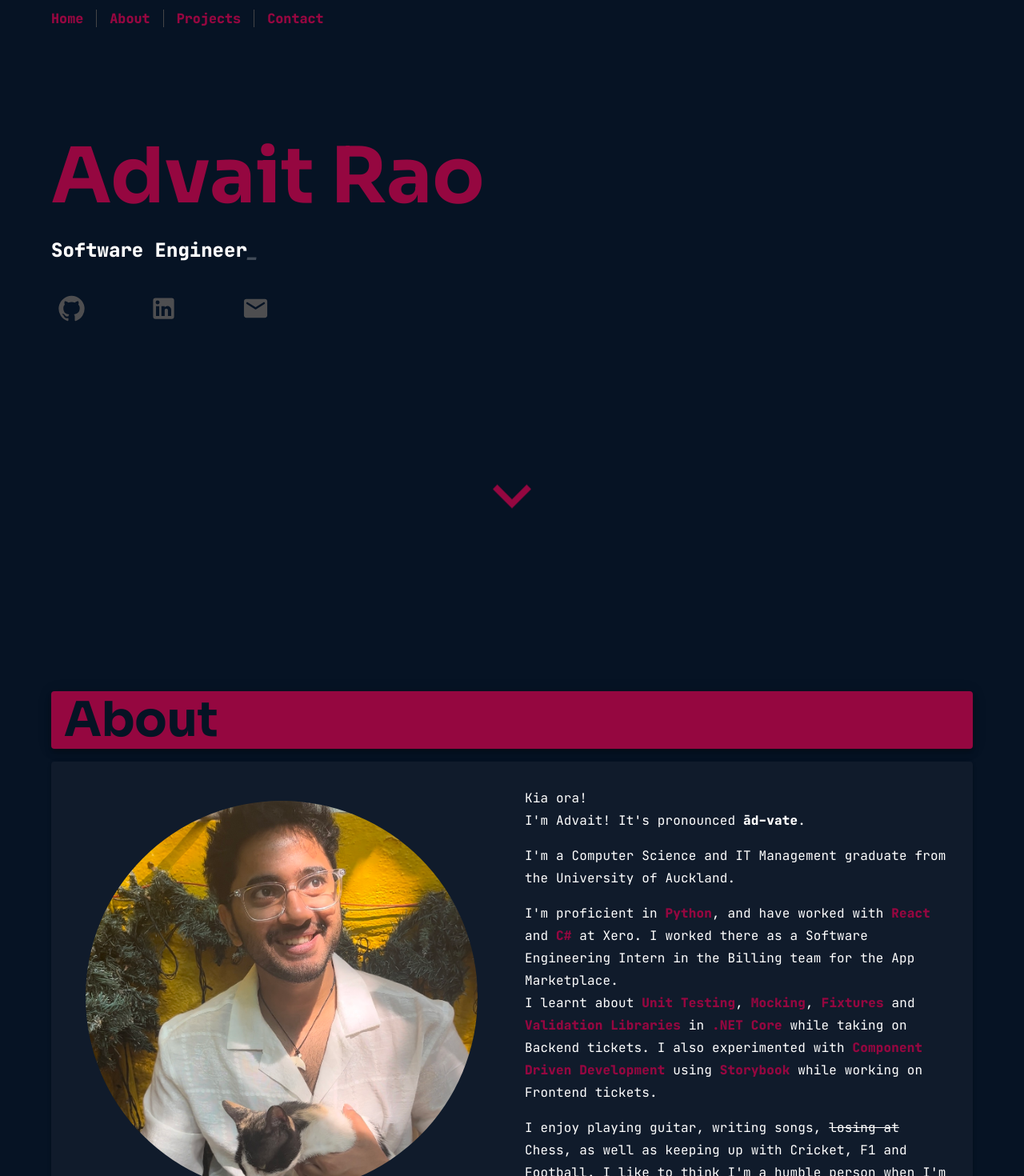
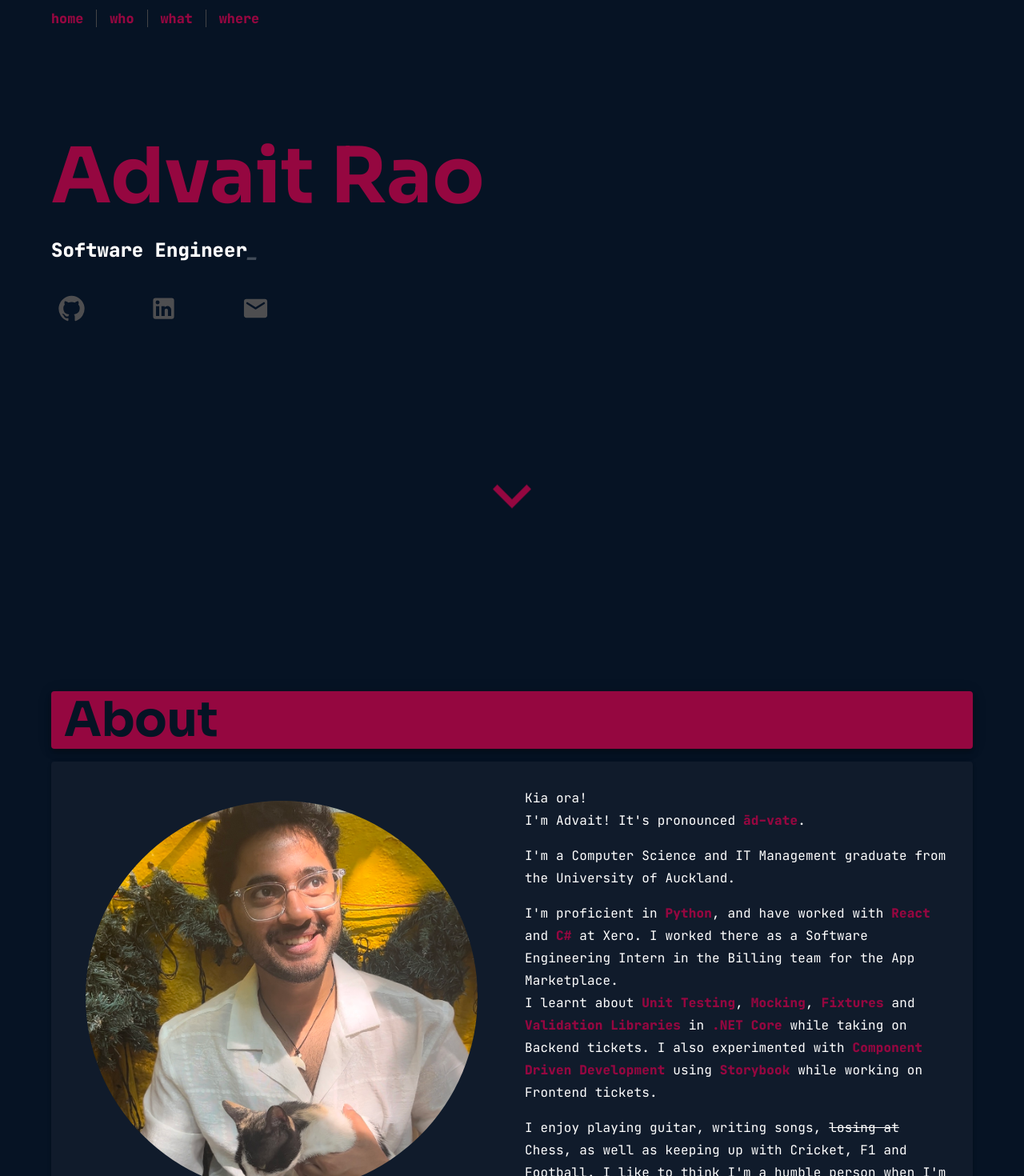
Before and after one commit to advait-rao/Advait, a React (Create React App) app: page / in a window 1280 px wide. Shown: the top 1470 px of the page at 80% size. Built offline with nearby package versions, Linux system fonts and the light colour scheme.

Commit message:
more etc

```diff
--- a/src/App.js
+++ b/src/App.js
@@ -1,4 +1,5 @@
 import { Box } from '@mui/system';
+import Nav from './layout/Nav';
 import Footer from './layout/Footer';
 import Home from './views/Home';
 import About from './views/About';
@@ -13,6 +14,7 @@ function App() {
                 minHeight: '100vh',
             }}
         >
+            <Nav />
             <Home />
             <About />
             <Projects />
--- a/src/components/AboutCard.jsx
+++ b/src/components/AboutCard.jsx
@@ -47,7 +47,8 @@ const AboutCard = (props) => {
                         >
                             <p>
                                 Kia ora! <br />
-                                I'm Advait! It's pronounced <b>ād–vate</b>.
+                                I'm Advait! It's pronounced{' '}
+                                <b className='accent'>ād–vate</b>.
                             </p>
                             <p>
                                 I'm a Computer Science and IT Management
--- a/src/index.css
+++ b/src/index.css
@@ -5,6 +5,7 @@ body {
         'Helvetica Neue', sans-serif;
     -webkit-font-smoothing: antialiased;
     -moz-osx-font-smoothing: grayscale;
+    background-color: #061324;
 }
 
 code {
--- a/src/layout/Nav.jsx
+++ b/src/layout/Nav.jsx
@@ -2,6 +2,7 @@ import React from 'react';
 import { Box } from '@mui/system';
 import Divider from '@mui/material/Divider';
 import Stack from '@mui/material/Stack';
+import { Container } from '@mui/material';
 
 export const Nav = () => {
     return (
@@ -11,44 +12,50 @@ export const Nav = () => {
                 fontFamily: 'JetBrains Mono',
                 fontSize: '2.1vh',
                 paddingTop: '1.5vh',
-                paddingBottom: '2vh',
                 backgroundColor: '#061324',
                 display: 'flex',
                 flexDirection: 'row',
                 position: 'fixed',
                 width: '100%',
+                height: '2rem',
                 zIndex: '100',
             }}
         >
+            <Container>
                 <Stack
                     direction='row'
                     divider={
-                    <Divider orientation='vertical' flexItem color='#4E4E50' />
+                        <Divider
+                            orientation='vertical'
+                            flexItem
+                            color='#4E4E50'
+                        />
                     }
                     spacing={2}
                     sx={{}}
                 >
                     <li className='Nav' style={{ listStyleType: 'none' }}>
                         <a href='#home' className='navlink'>
-                        Home
+                            home
                         </a>
                     </li>
                     <li className='Nav' style={{ listStyleType: 'none' }}>
                         <a href='#about' className='navlink'>
-                        About
+                            who
                         </a>
                     </li>
                     <li className='Nav' style={{ listStyleType: 'none' }}>
                         <a href='#projects' className='navlink'>
-                        Projects
+                            what
                         </a>
                     </li>
                     <li className='Nav' style={{ listStyleType: 'none' }}>
                         <a href='#contact' className='navlink'>
-                        Contact
+                            where
                         </a>
                     </li>
                 </Stack>
+            </Container>
         </Box>
     );
 };
--- a/src/views/About.jsx
+++ b/src/views/About.jsx
@@ -7,7 +7,6 @@ const About = (props) => {
     return (
         <Box
             sx={{
-                backgroundColor: '#061324',
                 display: 'flex',
                 flexDirection: 'column',
             }}
--- a/src/views/Contact.jsx
+++ b/src/views/Contact.jsx
@@ -18,7 +18,6 @@ const About = (props) => {
         <Box
             sx={{
                 minHeight: '80vh',
-                backgroundColor: '#061324',
                 display: 'flex',
                 flexDirection: 'column',
             }}
--- a/src/views/Home.jsx
+++ b/src/views/Home.jsx
@@ -4,7 +4,6 @@ import GitHubIcon from '@mui/icons-material/GitHub';
 import LinkedInIcon from '@mui/icons-material/LinkedIn';
 import EmailRoundedIcon from '@mui/icons-material/EmailRounded';
 import ArrowDown from '../components/ArrowDown';
-import Nav from '../layout/Nav';
 
 const Home = (props) => {
     return (
@@ -17,7 +16,6 @@ const Home = (props) => {
             id='home'
         >
             <Container className='pageContainer'>
-                <Nav />
                 <Box
                     sx={{
                         color: '#950740',
--- a/src/views/Projects.jsx
+++ b/src/views/Projects.jsx
@@ -11,7 +11,6 @@ const Projects = (props) => {
     return (
         <Box
             sx={{
-                backgroundColor: '#061324',
                 display: 'flex',
                 alignItems: 'center',
                 flexDirection: 'column',
--- a/src/views/Resume.jsx
+++ b/src/views/Resume.jsx
@@ -8,7 +8,6 @@ const Resume = (props) => {
         <Box
             sx={{
                 height: '100vh',
-                backgroundColor: '#061324',
                 display: 'flex',
                 alignItems: 'center',
                 flexDirection: 'column',
```
Lines whose indentation alone changed are shown as unchanged.
